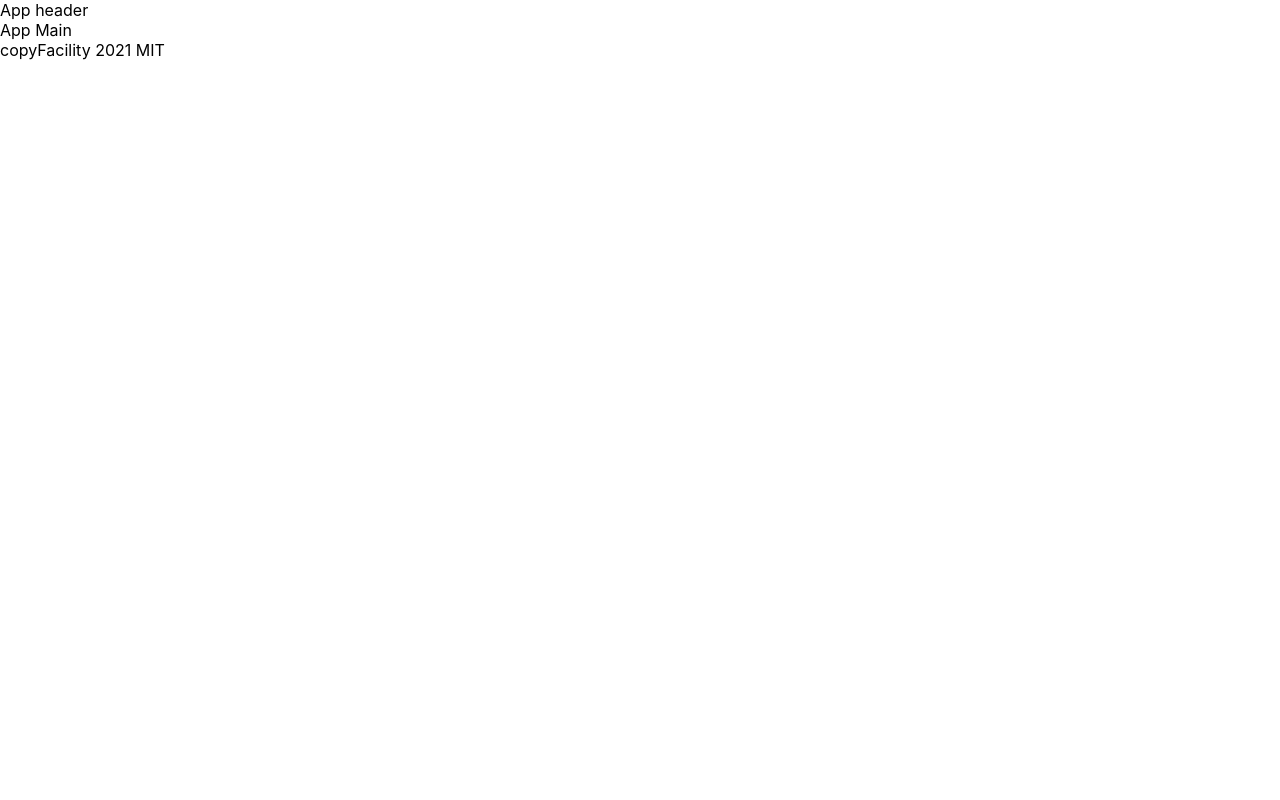
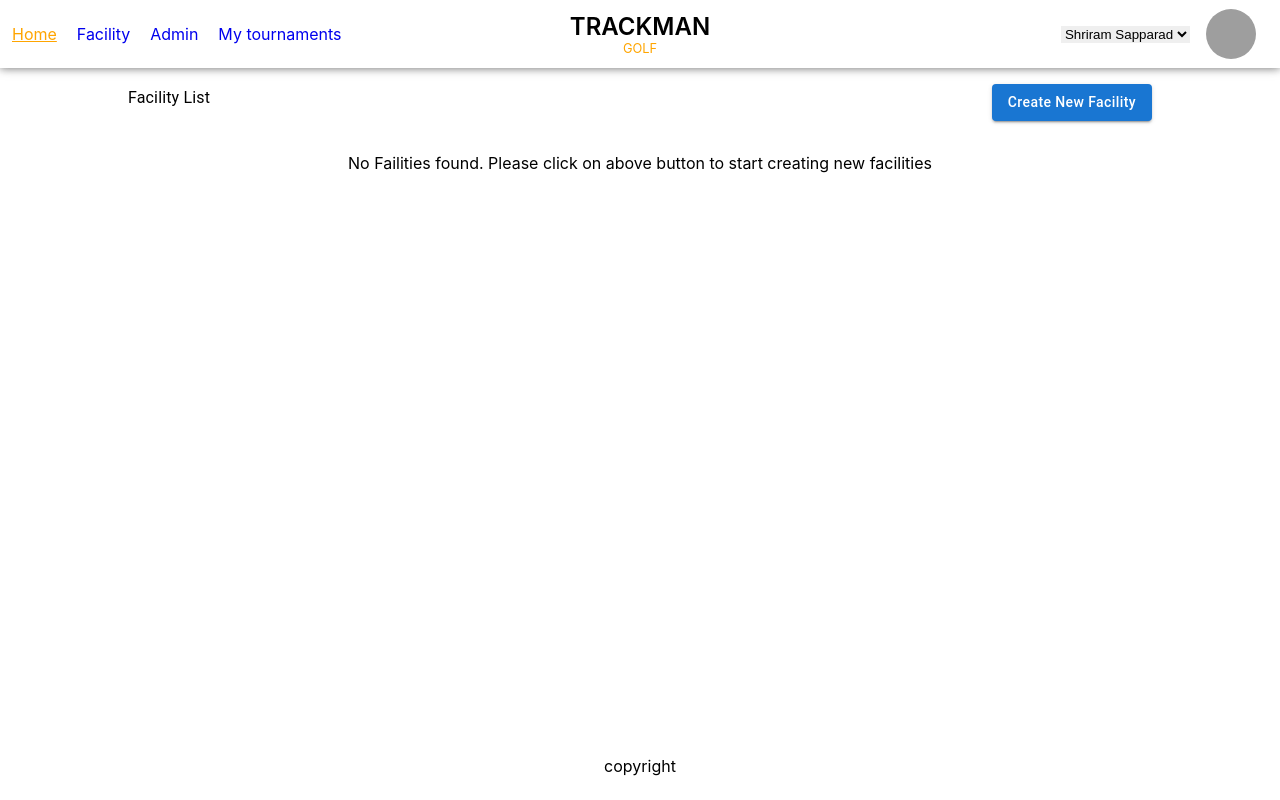
Before and after one commit to shriramcs/facility-app, a React (Create React App) app: page / in a window 1280 px wide. Built offline with nearby package versions, Linux system fonts and the light colour scheme; grey boxes are pictures that could not be loaded.

Commit message:
feat: site skeleton with routing set up

```diff
--- a/src/App.tsx
+++ b/src/App.tsx
@@ -1,16 +1,26 @@
+import {
+  BrowserRouter as Router,
+} from 'react-router-dom';
+import { Route, Switch} from 'react-router';
+
+import Header from "./components/Header/Header";
+import Footer from './components/Footer/Footer';
+import FacilityPage from './pages/FacilityPage/FacilityPage';
+
 function App() {
   return (
-    <>
-      <header>
-        App header
-      </header>
-      <main>
-        App Main
-      </main>
-      <footer>
-        copyFacility 2021 MIT
-      </footer>
-    </>
+    <Router>
+      <Header></Header>
+      <Switch>
+        <Route path="/facility">
+          <FacilityPage></FacilityPage>
+        </Route>
+        <Route path="/">
+          <FacilityPage></FacilityPage>
+        </Route>
+      </Switch>
+      <Footer></Footer>
+    </Router>
   );
 }
 
--- /dev/null
+++ b/src/components/Footer/Footer.style.tsx
@@ -0,0 +1,8 @@
+import styled from "styled-components";
+
+const FooterWrapper = styled.footer`
+    text-align: center;
+    padding: 1rem;
+`;
+
+export default FooterWrapper;
--- /dev/null
+++ b/src/components/Footer/Footer.tsx
@@ -0,0 +1,11 @@
+import FooterWrapper from './Footer.style';
+
+const Footer: React.FC<{}> = () => {
+    return (
+        <FooterWrapper>
+            copyright
+        </FooterWrapper>
+    );
+};
+
+export default Footer;
--- /dev/null
+++ b/src/components/Header/Header.style.tsx
@@ -0,0 +1,96 @@
+import styled from "styled-components";
+
+const HeaderWrapper = styled.header`
+    filter: drop-shadow(0 0 5px rgba(0,0,0,0.5));
+
+    .App-header {
+      background-color: #FFF;
+      color: #000;
+      padding: 0.5rem;
+      filter: drop-shadow(0px 0px 5px rgba(0,0,0,0.1));
+    }
+
+    .navbar a {
+      text-decoration: none;
+    }
+    .navbar a:first-child {
+      margin-left: 0.25rem;
+    }
+    .navbar a.active{
+      text-decoration: underline;
+      color: orange
+    }
+    .App-link {
+      color: green;
+    }
+
+    .App-header img {
+      width: 50px;
+      height: 50px;
+      border-radius: 50%;
+      display: flex;
+    }
+
+    .App-header select{
+      border: none;
+    }
+
+    ul.navbar, .navbar li {
+      list-style: none;
+      padding: 0;
+      margin: 0;
+    }
+
+    ul.navbar {
+      display: flex;
+      gap: 1rem;
+    }
+
+    .site-header__wrapper {
+      display: flex;
+      justify-content: space-between;
+      align-items: center;
+    }
+
+    .header__wrapper{
+      display: flex;
+      justify-content: space-between;
+      align-items: center;
+    }
+    .header__start{
+      flex: 1;
+    }
+    .header__middle{
+      flex: 1;
+      text-align: center;
+      display: flex;
+      flex-flow: column;
+    }
+    .header__end{
+      flex: 1;
+    }
+
+    .header__middle a{
+      text-decoration: none;
+      color: var(--primary-color);
+      font-size: 1.5rem;
+      font-weight: 600;
+    }
+    .header__middle {
+      padding: .25rem 0;
+    }
+    .logo__slogan{
+      font-size: 0.8rem;
+      color: orange;
+    }
+
+    .header__end form {
+      display: flex;
+      justify-content: flex-end;
+      align-items: center;
+      gap: 1rem;
+      margin-right: 1rem;
+    }
+`;
+
+export default HeaderWrapper;
--- /dev/null
+++ b/src/components/Header/Header.tsx
@@ -0,0 +1,53 @@
+import * as React from 'react';
+import { NavLink } from 'react-router-dom';
+import HeaderWrapper from './Header.style';
+
+const Header: React.FC<{}> = () => {
+    const logo = "TRACKMAN";
+    const slogan = "GOLF"
+
+    return (
+        <HeaderWrapper>
+            <header className="App-header">
+                <div className="header__wrapper">
+                    <div className="header__start">
+                        <ul className="navbar">
+                            <li>
+                                <NavLink to="/" exact activeClassName="active">Home</NavLink>
+                            </li>
+                            <li>
+                                <NavLink to="/facility" activeClassName="active">Facility</NavLink>
+                            </li>
+                            <li>
+                                <NavLink to="/admin" activeClassName="active">Admin</NavLink>
+                            </li>
+                            <li>
+                                <NavLink to="/mytournaments" activeClassName="active">My tournaments</NavLink>
+                            </li>
+                        </ul>
+                    </div>
+                    <div className="header__middle">
+                        <a href="/" className="App-logo">
+                            {logo}
+                        </a>
+                        <span className="logo__slogan">
+                            {slogan}
+                        </span>
+                    </div>
+                    <div className="header__end">
+                        <form>
+                            <select defaultValue="shriramcs">
+                                <option value="shriramcs">Shriram Sapparad</option>
+                            </select>
+                            <img src="https://pbs.twimg.com/profile_images/1414228698799116293/5XncAJOh_400x400.jpg"
+                                alt="shriramcs profile"/>
+
+                        </form>
+                    </div>
+                </div>
+            </header>
+        </HeaderWrapper>
+    );
+};
+
+export default Header;
--- /dev/null
+++ b/src/pages/FacilityPage/FacilityPage.style.tsx
@@ -0,0 +1,9 @@
+import styled from "styled-components";
+
+const FacilityPageWrapper = styled.main`
+    margin: 1rem auto;
+    min-height: 80vh;
+    width: 80%;
+`;
+
+export default FacilityPageWrapper;
--- /dev/null
+++ b/src/pages/FacilityPage/FacilityPage.tsx
@@ -0,0 +1,28 @@
+import { Button, Typography } from '@mui/material';
+import * as React from 'react';
+import FacilityPageWrapper from './FacilityPage.style';
+
+type Props = {};
+
+const FacilityPage: React.FC<Props> = () => {
+    const pageTitle = 'Facility List';
+    const [facilityList] = React.useState([]);
+
+    const NoData = () => (<div style={{textAlign: 'center', padding: "1rem"}}>No Failities found. Please click on above button to start creating new facilities</div>);
+
+    return (
+        <FacilityPageWrapper>
+            <div style={{display: 'flex', justifyContent: "space-between", marginBottom: "1rem"}}>
+                <Typography variant="subtitle1" component="h6">
+                    {pageTitle}
+                </Typography>
+                <Button variant="contained" style={{textTransform: 'none'}}>Create New Facility</Button>
+            </div>
+            { !(facilityList && facilityList.length > 0) && <NoData /> }
+            { (facilityList && facilityList.length > 0) && <div>List goes here</div> }
+
+        </FacilityPageWrapper>
+    );
+};
+
+export default FacilityPage;
```
Also changed, not shown: package.json (+6 -3 lines), src/components/FacilityList/FacilityList.tsx (added, +13 -0 lines), 1 other file (tests, documents, lock files or other folders).
